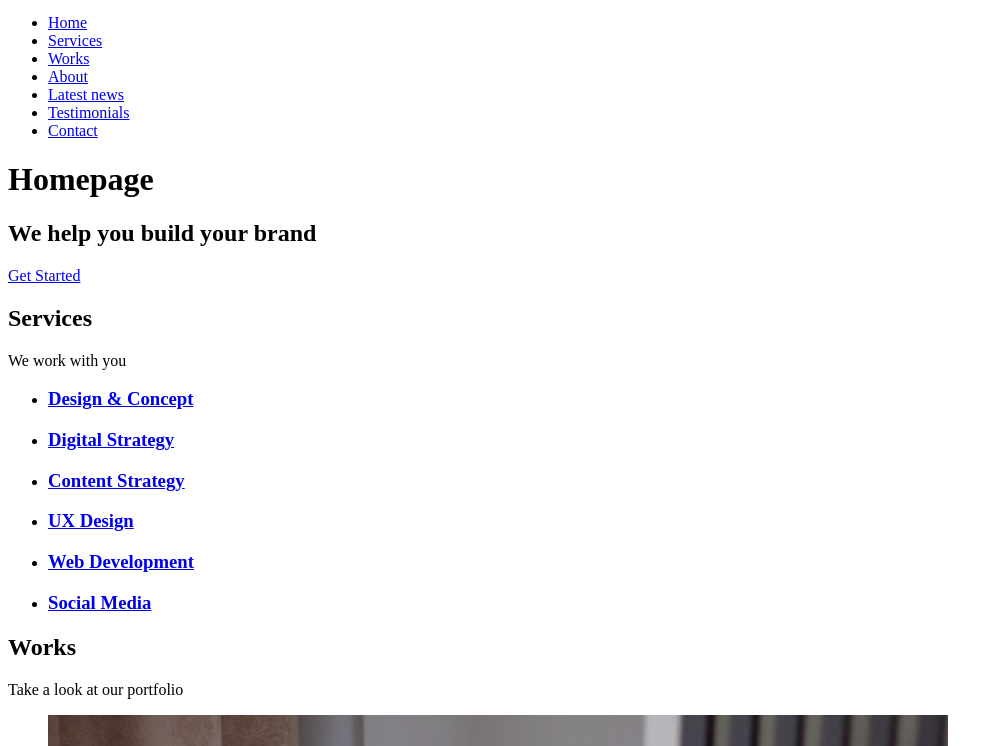
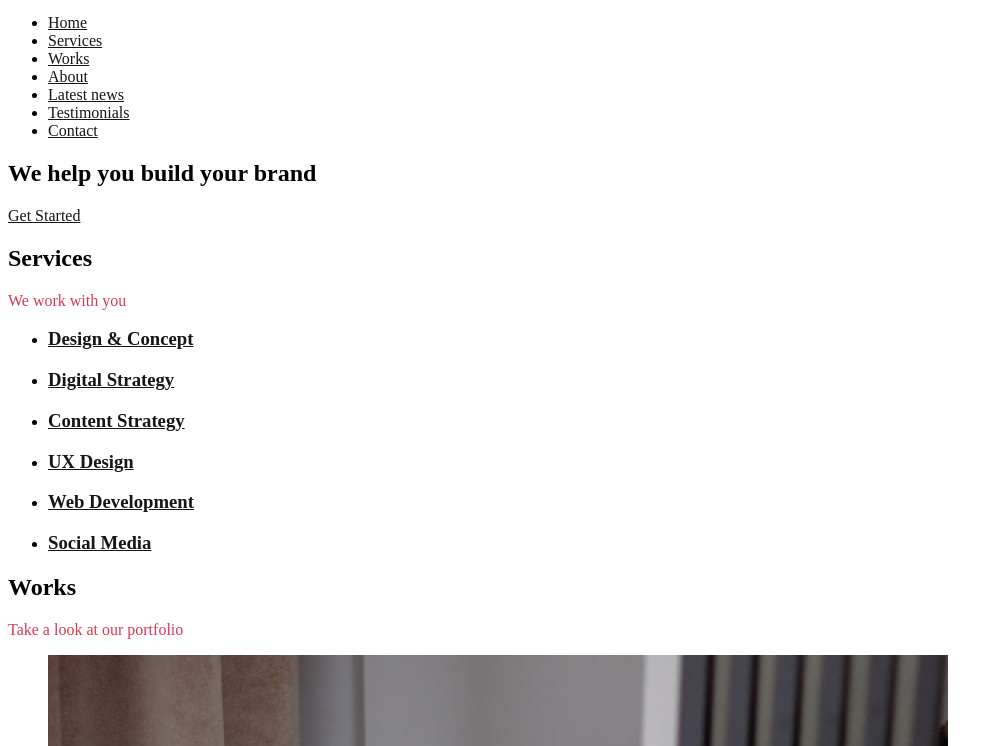
Before and after one commit to sunnypritchard/holbertonschool-web_front_end, a plain HTML site: page CSS_advanced/index.html in a window 1280 px wide. Shown: the part 54-800 px from the top of the page, without its empty margins (0-1003 px from the left). Drawn offline with Linux system fonts and the light colour scheme.

Commit message:
add CSS styling for color and visibilty

```diff
--- a/CSS_advanced/index.html
+++ b/CSS_advanced/index.html
@@ -7,7 +7,7 @@
     <meta name="description" content="Description of the page less than 150 characters">
     <link rel="icon" type="image/png" href="images/favicon.jpg">
     <link href="https://fonts.googleapis.com/css?family=Open+Sans:400,700|Raleway:700&display=swap" rel="stylesheet">
-    <link rel='stylesheet' href='#'>
+    <link rel='stylesheet' href='styles/2-style.css'>
   </head>
   <body>
     <!-- Header -->
--- a/CSS_advanced/styles/1-style.css
+++ b/CSS_advanced/styles/1-style.css
@@ -1,4 +1,6 @@
-/* Specify the scrolling behavior */
+/*
+    Specify the scrolling behavior of the page
+*/
 html {
     scroll-behavior: smooth;
 }
--- /dev/null
+++ b/CSS_advanced/styles/2-style.css
@@ -0,0 +1,16 @@
+/* CSS styling for colors and visibility */
+html {
+    scroll-behavior: smooth;
+}
+
+body a {
+    color: #161616;
+}
+
+.visually-hidden {
+    display: none;
+}
+
+.card-category, .section-tagline {
+    color: #d73953;
+}
```
